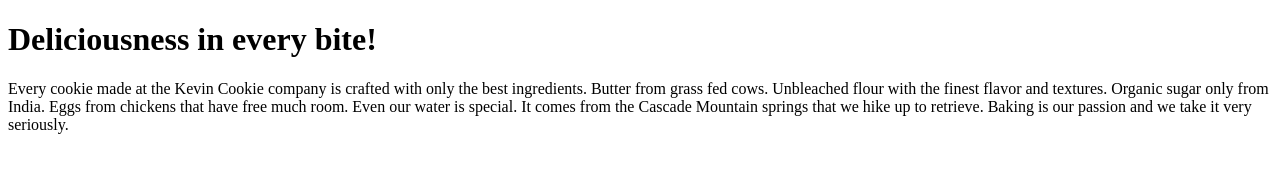
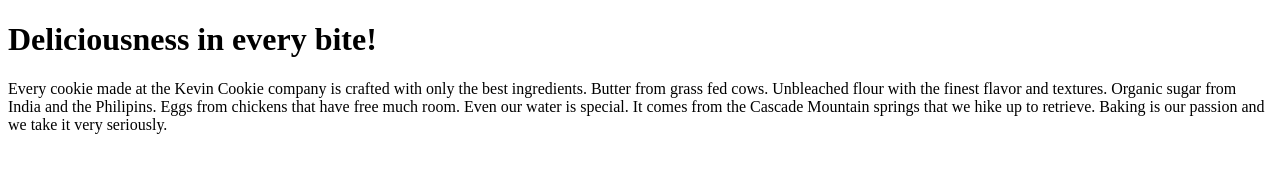
Before and after one commit to JosefNadler/Kevin, a plain HTML site: page index.htm in a window 1280 px wide. Drawn offline with Linux system fonts and the light colour scheme.

Commit message:
additional supplier for sugar

```diff
--- a/index.htm
+++ b/index.htm
@@ -5,7 +5,7 @@
 <h1>Deliciousness in every bite!</h1>
 <p>Every cookie made at the Kevin Cookie company is crafted with only the best ingredients.
    Butter from grass fed cows. Unbleached flour with the finest flavor and textures.
-   Organic sugar only from India. Eggs from chickens that have free much room.
+   Organic sugar from India and the Philipins. Eggs from chickens that have free much room.
    Even our water is special. It comes from the Cascade Mountain springs that we hike up to retrieve.
    Baking is our passion and we take it very seriously.</p>
 
```
